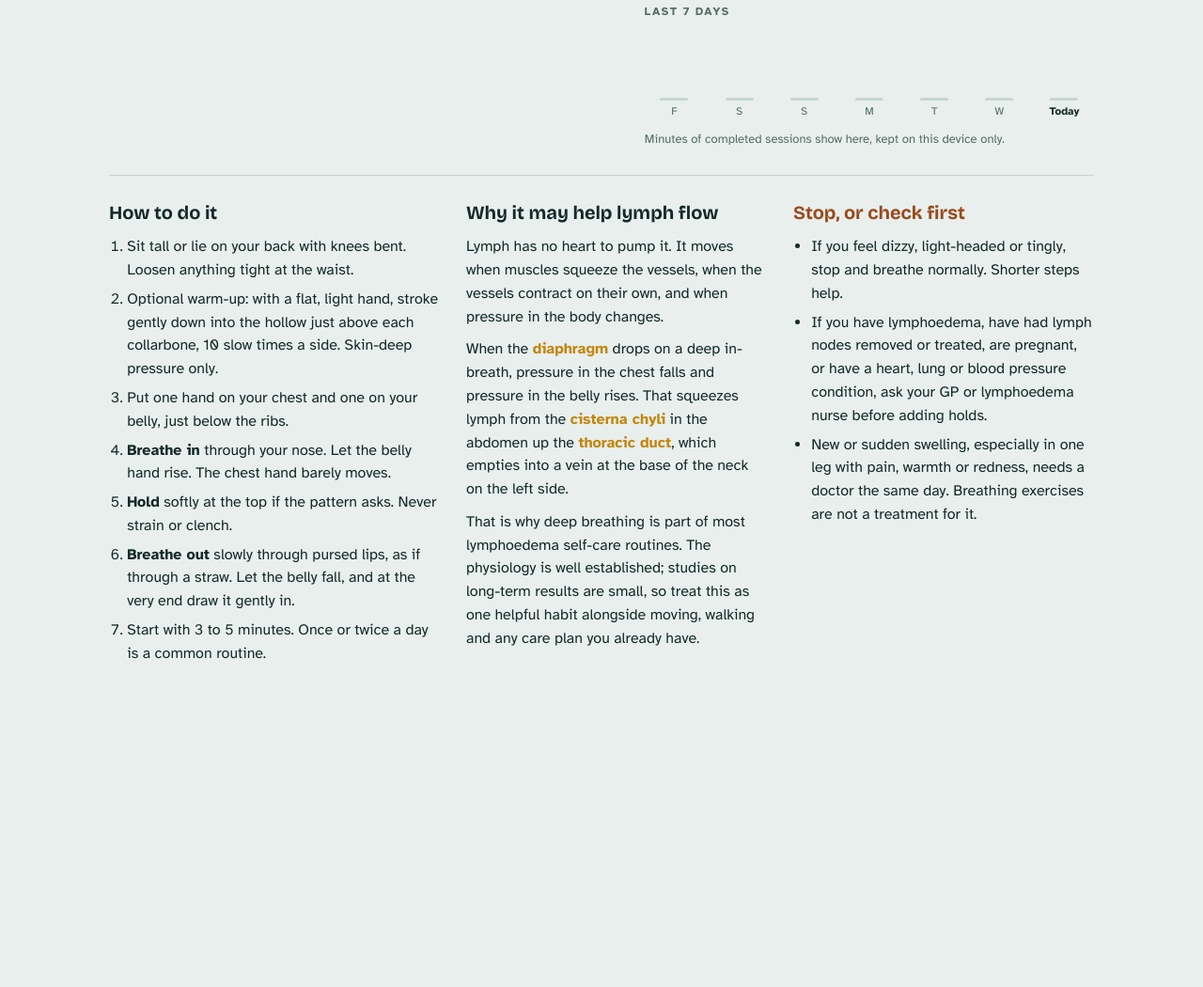
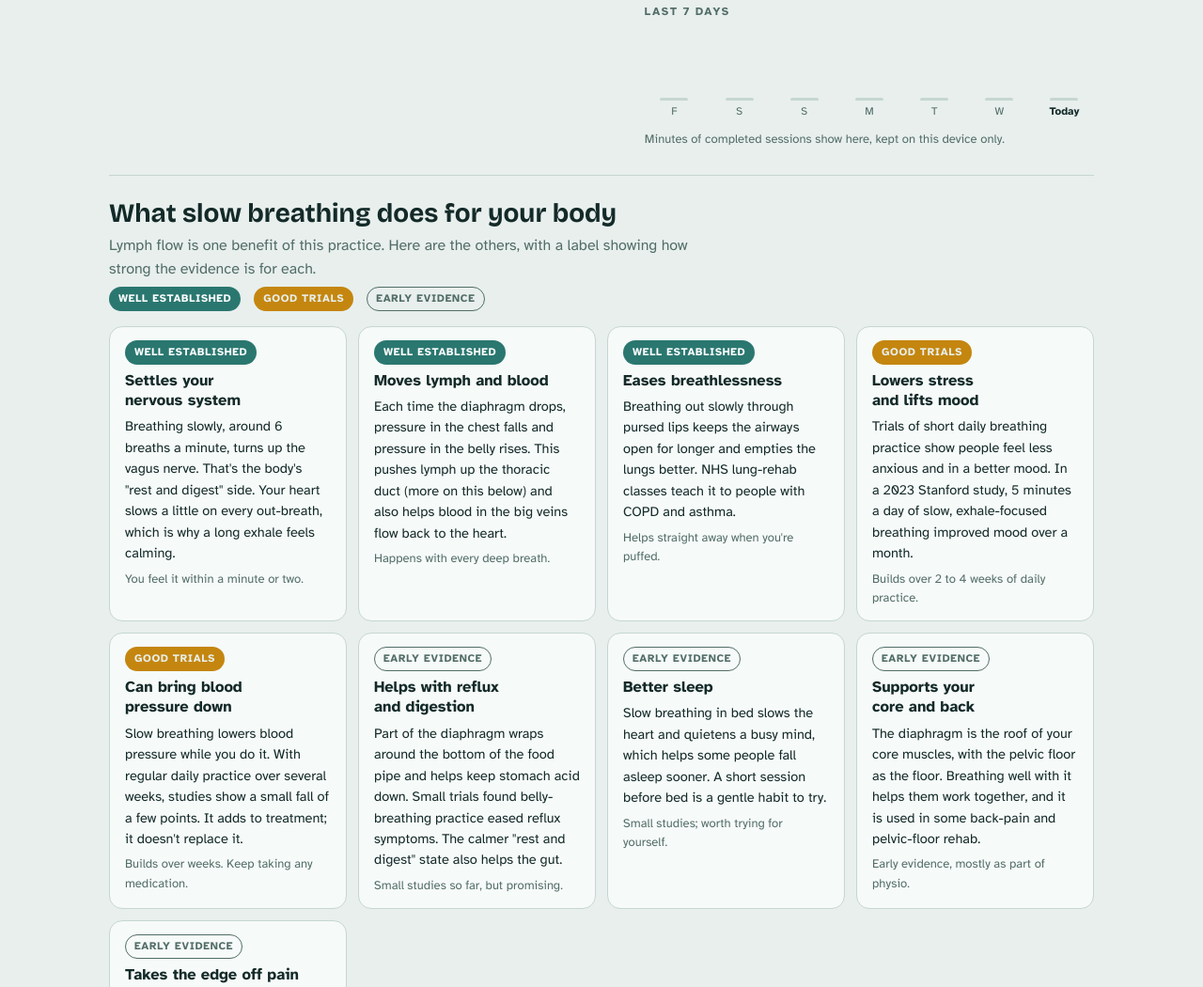
Before and after one commit to Andynic01/lymph-pump-breathing, a plain HTML site: page index.html in a window 1280 px wide. Shown: the part 1041-2091 px from the top of the page at 94% size. Before the commit the page ends 1805 px from the top, so only its background shows below. Drawn offline with nearby package versions, Linux system fonts and the light colour scheme.

Commit message:
Add benefits of slow breathing, with evidence labels
Co-Authored-By: Claude Opus 5.5 <noreply@anthropic.com>

```diff
--- a/index.html
+++ b/index.html
@@ -125,6 +125,22 @@ button:focus-visible, input:focus-visible + span, .chip:focus-visible { outline:
 .day.today { color: var(--ink); font-weight: 700; }
 .weeknote { font-size: 13px; color: var(--muted); margin: 0; }
 
+.benefits { display: grid; gap: 16px; border-top: 1px solid var(--line); padding-top: 24px; }
+.benefits > header { display: grid; gap: 6px; max-width: 64ch; }
+.benefits h2 { font-family: var(--display); font-size: clamp(22px, 4vw, 28px); line-height: 1.15; margin: 0; text-wrap: balance; }
+.benefits > header p { margin: 0; color: var(--muted); }
+.key { display: flex; flex-wrap: wrap; gap: 8px 14px; font-size: 13px; color: var(--muted); align-items: center; }
+.cards { display: grid; gap: 12px; grid-template-columns: repeat(auto-fill, minmax(min(100%, 250px), 1fr)); }
+.card { background: var(--surface); border: 1px solid var(--line); border-radius: 14px; padding: 14px 16px; display: grid; gap: 6px; align-content: start; min-width: 0; }
+.card h3 { margin: 0; font-size: 16.5px; line-height: 1.3; text-wrap: balance; }
+.card p { margin: 0; font-size: 14.5px; }
+.card .when { font-size: 13px; color: var(--muted); }
+.ev { justify-self: start; font-size: 11.5px; font-weight: 700; letter-spacing: .06em; text-transform: uppercase; border-radius: 999px; padding: 3px 9px; border: 1px solid transparent; }
+.ev.strong { background: var(--accent); color: var(--accent-ink); }
+.ev.good { background: var(--lymph); color: var(--bg); }
+.ev.early { border-color: var(--muted); color: var(--muted); }
+.card.not { background: transparent; border-style: dashed; grid-column: 1 / -1; }
+.card.not p { max-width: 80ch; }
 .guide { display: grid; gap: 18px; grid-template-columns: 1fr; border-top: 1px solid var(--line); padding-top: 24px; }
 @media (min-width: 860px) { .guide { grid-template-columns: 1.1fr 1fr 1fr; gap: 28px; } }
 .guide section { min-width: 0; }
@@ -212,6 +228,26 @@ button:focus-visible, input:focus-visible + span, .chip:focus-visible { outline:
       </div>
     </div>
   </div>
+
+  <section class="benefits" aria-labelledby="benefits-h">
+    <header>
+      <h2 id="benefits-h">What slow breathing does for your body</h2>
+      <p>Lymph flow is one benefit of this practice. Here are the others, with a label showing how strong the evidence is for each.</p>
+      <div class="key"><span class="ev strong">Well established</span><span class="ev good">Good trials</span><span class="ev early">Early evidence</span></div>
+    </header>
+    <div class="cards">
+      <article class="card"><span class="ev strong">Well established</span><h3>Settles your nervous system</h3><p>Breathing slowly, around 6 breaths a minute, turns up the vagus nerve. That's the body's "rest and digest" side. Your heart slows a little on every out-breath, which is why a long exhale feels calming.</p><p class="when">You feel it within a minute or two.</p></article>
+      <article class="card"><span class="ev strong">Well established</span><h3>Moves lymph and blood</h3><p>Each time the diaphragm drops, pressure in the chest falls and pressure in the belly rises. This pushes lymph up the thoracic duct (more on this below) and also helps blood in the big veins flow back to the heart.</p><p class="when">Happens with every deep breath.</p></article>
+      <article class="card"><span class="ev strong">Well established</span><h3>Eases breathlessness</h3><p>Breathing out slowly through pursed lips keeps the airways open for longer and empties the lungs better. NHS lung-rehab classes teach it to people with COPD and asthma.</p><p class="when">Helps straight away when you're puffed.</p></article>
+      <article class="card"><span class="ev good">Good trials</span><h3>Lowers stress and lifts mood</h3><p>Trials of short daily breathing practice show people feel less anxious and in a better mood. In a 2023 Stanford study, 5 minutes a day of slow, exhale-focused breathing improved mood over a month.</p><p class="when">Builds over 2 to 4 weeks of daily practice.</p></article>
+      <article class="card"><span class="ev good">Good trials</span><h3>Can bring blood pressure down</h3><p>Slow breathing lowers blood pressure while you do it. With regular daily practice over several weeks, studies show a small fall of a few points. It adds to treatment; it doesn't replace it.</p><p class="when">Builds over weeks. Keep taking any medication.</p></article>
+      <article class="card"><span class="ev early">Early evidence</span><h3>Helps with reflux and digestion</h3><p>Part of the diaphragm wraps around the bottom of the food pipe and helps keep stomach acid down. Small trials found belly-breathing practice eased reflux symptoms. The calmer "rest and digest" state also helps the gut.</p><p class="when">Small studies so far, but promising.</p></article>
+      <article class="card"><span class="ev early">Early evidence</span><h3>Better sleep</h3><p>Slow breathing in bed slows the heart and quietens a busy mind, which helps some people fall asleep sooner. A short session before bed is a gentle habit to try.</p><p class="when">Small studies; worth trying for yourself.</p></article>
+      <article class="card"><span class="ev early">Early evidence</span><h3>Supports your core and back</h3><p>The diaphragm is the roof of your core muscles, with the pelvic floor as the floor. Breathing well with it helps them work together, and it is used in some back-pain and pelvic-floor rehab.</p><p class="when">Early evidence, mostly as part of physio.</p></article>
+      <article class="card"><span class="ev early">Early evidence</span><h3>Takes the edge off pain</h3><p>Slow breathing can make pain feel less intense, probably through the same calming effect on the nervous system. It is used alongside other care for long-term pain.</p><p class="when">Small studies; effects vary between people.</p></article>
+      <article class="card not"><h3>What it won't do</h3><p>It doesn't "detox" you, cure illness or replace medicine. Fast, forceful breathwork, such as rapid breathing with long breath-holds, is a different practice and can make you faint. Never do that kind in water or while driving.</p><p class="when">Slow, gentle and comfortable is the whole idea here.</p></article>
+    </div>
+  </section>
 
   <div class="guide">
     <section>
--- a/sw.js
+++ b/sw.js
@@ -1,5 +1,5 @@
 /* Lymph Pump Breathing: offline support. Built by build.py; version changes with the content. */
-const CACHE = "lymphbreath-df5e880026", FONTS = "lymphbreath-fonts";
+const CACHE = "lymphbreath-83e1d6ca2f", FONTS = "lymphbreath-fonts";
 const SHELL = ["./", "index.html", "manifest.webmanifest", "icons/apple-touch-icon.png", "icons/icon-192.png", "icons/icon-512.png", "icons/icon-maskable-512.png"];
 self.addEventListener("install", e => { e.waitUntil(caches.open(CACHE).then(c => c.addAll(SHELL)).then(() => self.skipWaiting())); });
 self.addEventListener("activate", e => {
```
